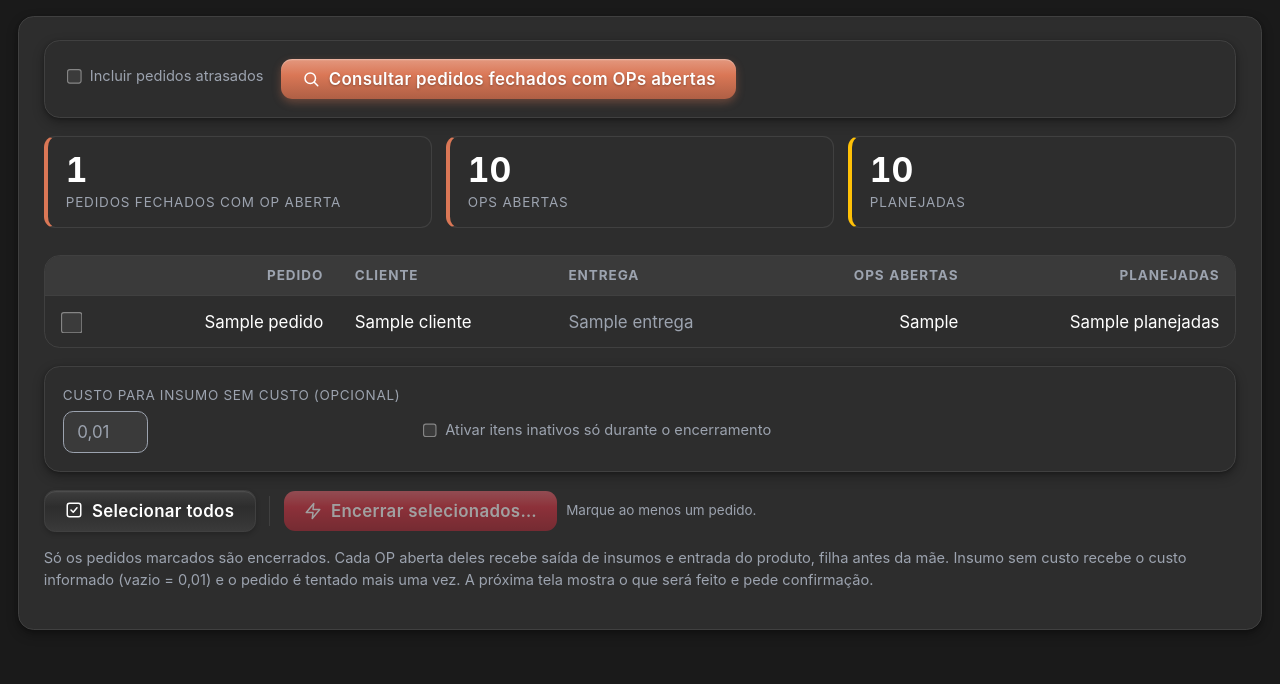
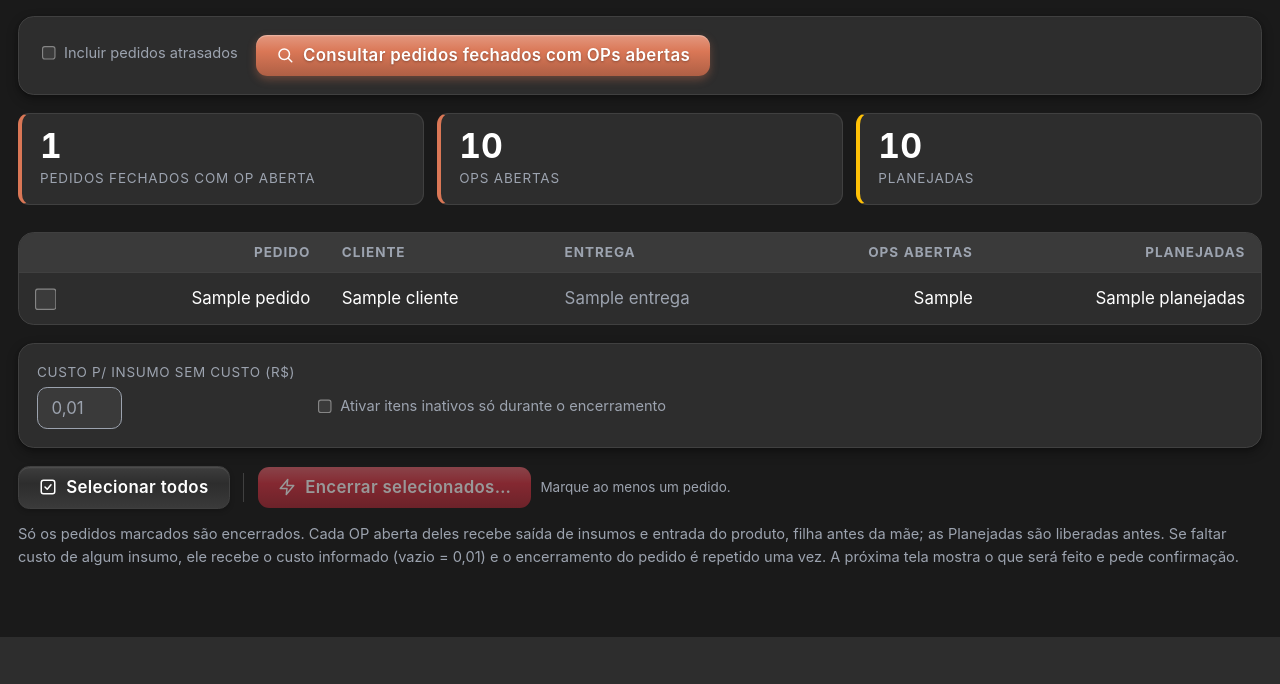
Before and after one commit to MarceloProjetos/oportunidade_wbc, a Flask app: template controleproducao/templates/manutencao_op.html in a window 1280 px wide. Shown: the part 1236-1920 px from the top of the page. After the commit the page ends 1873 px from the top, so only its background shows below. Run offline with Flask 3, Linux system fonts and the light colour scheme; the template is opened without the code that fills it: most values are stand-ins (such as "Sample title", 1, 10 or a date in 2020); parts of the project's set-up code (start-up, migrations or seed data) failed here and were passed over.

Commit message:
Manutencao de OP: card de pedidos fechados ajustado pelo revisor (APROVADO)
Three review rounds: title clears the fixed bar on the anchor, Cancelar keeps
?atrasados=1, Atrasado pill beside the date (no extra column), long list scrolls
inside its card with a sticky header and highlighted checked rows, empty state
without a table and with the next step, no double frame, clearer check-page texts.
Styles scoped to the card; shared style.css untouched.

Co-Authored-By: Claude Opus 5.5 <noreply@anthropic.com>

```diff
--- a/controleproducao/templates/manutencao_op.html
+++ b/controleproducao/templates/manutencao_op.html
@@ -204,29 +204,45 @@
 
 {# Separate card (owner, 28/10/2026; PLANO_ENCERRAR_OPS_PEDIDOS_FECHADOS): its own routes in
    fechados_router.py, its own form and script — the sections above are untouched. #}
+{# Scoped to this card: the shared style.css (and its ?v=) stays untouched. #}
+<style>
+  /* The fixed top bar is ~65px: an anchor jump (and the way back from the check page) must
+     land with the title in view. */
+  #pedidos-fechados { scroll-margin-top: 5rem; }
+  /* A long list scrolls inside its card, header pinned, so the bottom bar stays one scroll
+     away instead of ~10,000px below the title (172 orders on 28/10). */
+  #form-fechados .ov-table-card > .ov-scroll { max-height: 65vh; }
+  #form-fechados .ov-table thead th { position: sticky; top: 0; z-index: 1; }
+  #form-fechados .pf-cliente { max-width: 34ch; white-space: normal; }
+  #form-fechados .pf-entrega { display: inline-flex; align-items: center; gap: var(--space-2); }
+  #form-fechados tbody tr:has(input:checked) { background: var(--ov-a13); }
+</style>
 <h2 id="pedidos-fechados">Pedidos fechados com OPs abertas</h2>
-<section class="ov-card">
 <form method="get" action="/manutencao-op/pedidos-fechados#pedidos-fechados" class="ov-filtros">
   <label class="ov-opcao" for="pf-atrasados"><input type="checkbox" id="pf-atrasados" name="atrasados" value="1"
     {% if fechados_atrasados %}checked{% endif %}> Incluir pedidos atrasados</label>
   <button type="submit" class="ov-btn">{{ icone('buscar') }} Consultar pedidos fechados com OPs abertas</button>
+  {% if fechados is not defined %}
+  <p class="ov-nota">Lista os pedidos com status Fechado que ainda têm Ordem de Produção Planejada ou
+    Liberada. Por padrão, só os que não estão atrasados.</p>
+  {% elif not fechados %}
+  <p class="ov-nota">Nenhum pedido fechado com OP aberta{% if not fechados_atrasados %} sem contar os
+    atrasados — marque "Incluir pedidos atrasados" e consulte de novo{% endif %}.</p>
+  {% endif %}
 </form>
 
-  {% if fechados is defined %}
+{% if fechados %}
 <form method="post" action="/manutencao-op/pedidos-fechados/encerrar/conferir" id="form-fechados">
   <input type="hidden" name="incluir_atrasados" value="{{ '1' if fechados_atrasados else '' }}">
-    {% if fechados %}
   <section class="ov-kpis">
     <div class="ov-kpi"><b>{{ fechados|length }}</b><span>pedidos fechados com OP aberta</span></div>
     <div class="ov-kpi"><b>{{ fechados|sum(attribute='ops_abertas') }}</b><span>OPs abertas</span></div>
     <div class="ov-kpi" style="--ov-cor: var(--color-warning)"><b>{{ fechados|sum(attribute='planejadas') }}</b><span>Planejadas</span></div>
   </section>
-    {% endif %}
   <div class="ov-table-card">
     <div class="ov-scroll">
       <table class="ov-table">
         <thead><tr><th></th><th class="num">Pedido</th><th>Cliente</th><th>Entrega</th>
-            {% if fechados_atrasados %}<th>Atrasado</th>{% endif %}
           <th class="num">OPs abertas</th><th class="num">Planejadas</th></tr></thead>
         <tbody>
           {% for p in fechados %}
@@ -234,25 +250,22 @@
             <td><input type="checkbox" name="pedidos" value="{{ p.pedido }}" id="pf-{{ p.pedido }}"
                        aria-label="Selecionar o pedido {{ p.pedido }}"></td>
             <td class="num"><label for="pf-{{ p.pedido }}">{{ p.pedido }}</label></td>
-              <td>{{ p.cliente }}</td>
-              <td class="data">{{ p.entrega or '—' }}</td>
-              {% if fechados_atrasados %}<td>{% if p.atrasado %}<span class="ov-pill is-warn">Atrasado</span>{% else %}—{% endif %}</td>{% endif %}
+            <td class="pf-cliente">{{ p.cliente }}</td>
+            <td class="data"><span class="pf-entrega">{{ p.entrega or '—' }}{% if p.atrasado %}
+              <span class="ov-pill is-warn">Atrasado</span>{% endif %}</span></td>
             <td class="num">{{ p.ops_abertas }}</td>
             <td class="num">{{ p.planejadas }}</td>
           </tr>
-            {% else %}
-            <tr><td colspan="7" class="vazio">Nenhum pedido fechado com OP aberta{% if not fechados_atrasados %} (sem contar os atrasados){% endif %}.</td></tr>
           {% endfor %}
         </tbody>
       </table>
     </div>
   </div>
 
-    {% if fechados %}
   <div class="ov-filtros">
-      <div class="ov-field"><label for="pf-custo">Custo para insumo sem custo (opcional)</label>
+    <div class="ov-field"><label for="pf-custo">Custo p/ insumo sem custo (R$)</label>
       <input class="ov-input ov-input--curto" id="pf-custo" type="text" name="custo" inputmode="decimal"
-               placeholder="0,01" autocomplete="off"></div>
+             placeholder="0,01" autocomplete="off" aria-describedby="pf-nota"></div>
     <label class="ov-opcao" for="pf-inativos"><input type="checkbox" id="pf-inativos" name="ativar_inativos" value="1">
       Ativar itens inativos só durante o encerramento</label>
   </div>
@@ -266,17 +279,12 @@
       {{ icone('raio') }} Encerrar selecionados…</button>
     <span class="ov-nota-inline" id="pf-dica" aria-live="polite">Marque ao menos um pedido.</span>
   </div>
-    <p class="ov-nota">Só os pedidos marcados são encerrados. Cada OP aberta deles recebe saída de
-      insumos e entrada do produto, filha antes da mãe. Insumo sem custo recebe o custo informado
-      (vazio = 0,01) e o pedido é tentado mais uma vez. A próxima tela mostra o que será feito e pede
-      confirmação.</p>
+  <p class="ov-nota" id="pf-nota">Só os pedidos marcados são encerrados. Cada OP aberta deles recebe saída
+    de insumos e entrada do produto, filha antes da mãe; as Planejadas são liberadas antes. Se faltar
+    custo de algum insumo, ele recebe o custo informado (vazio = 0,01) e o encerramento do pedido é
+    repetido uma vez. A próxima tela mostra o que será feito e pede confirmação.</p>
+</form>
 {% endif %}
-  </form>
-  {% else %}
-  <p class="ov-nota">Lista os pedidos com status Fechado que ainda têm Ordem de Produção Planejada ou
-    Liberada. Por padrão, só os que não estão atrasados.</p>
-  {% endif %}
-</section>
 
 <script>
 (function () {
```
Also changed, not shown: controleproducao/modules/manutencao_op/fechados.py (+4 -3 lines), controleproducao/modules/manutencao_op/fechados_router.py (+9 -4 lines), tests/controleproducao/test_pedidos_fechados.py (+12 -0 lines). Lines whose indentation alone changed are shown as unchanged.
